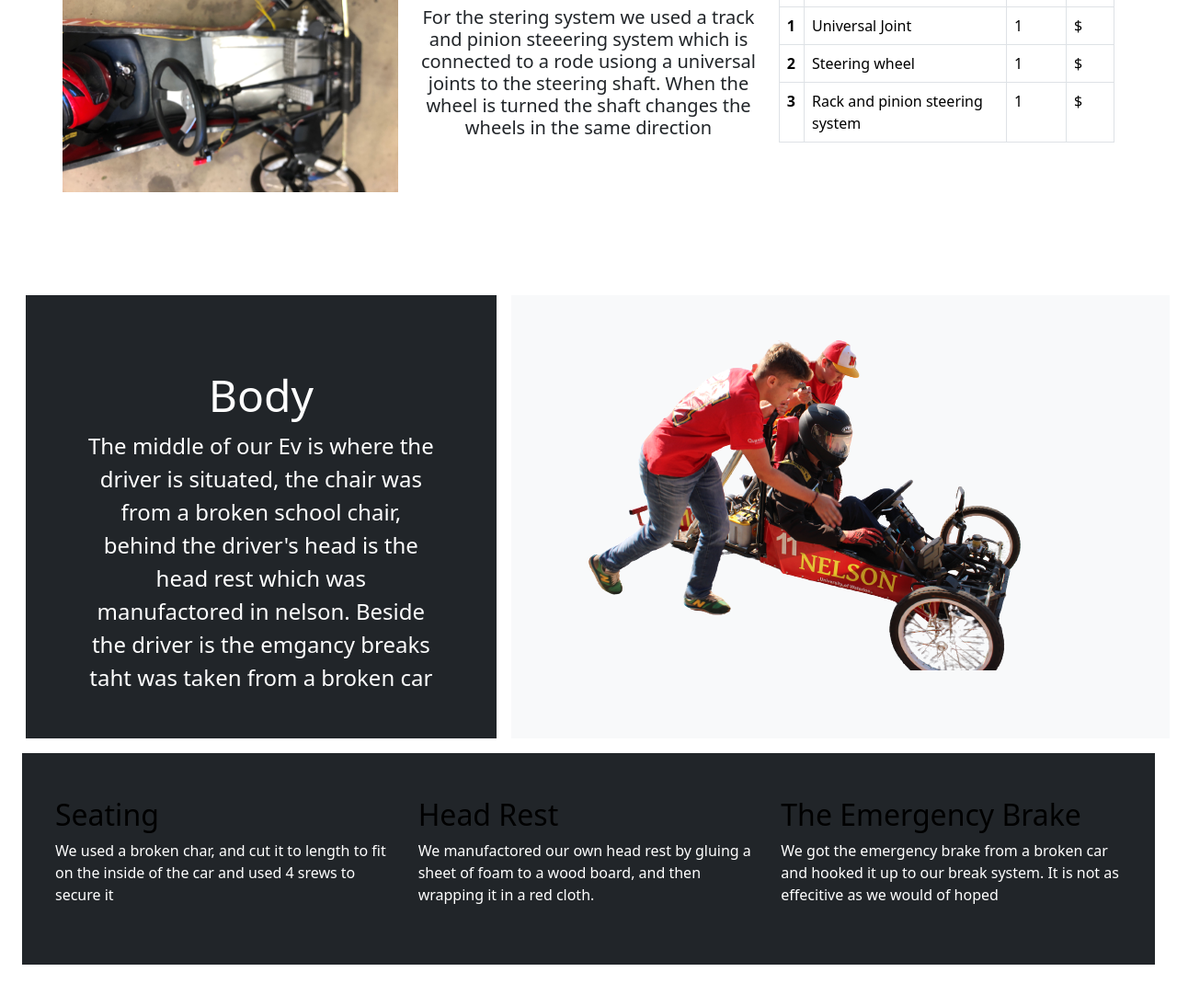
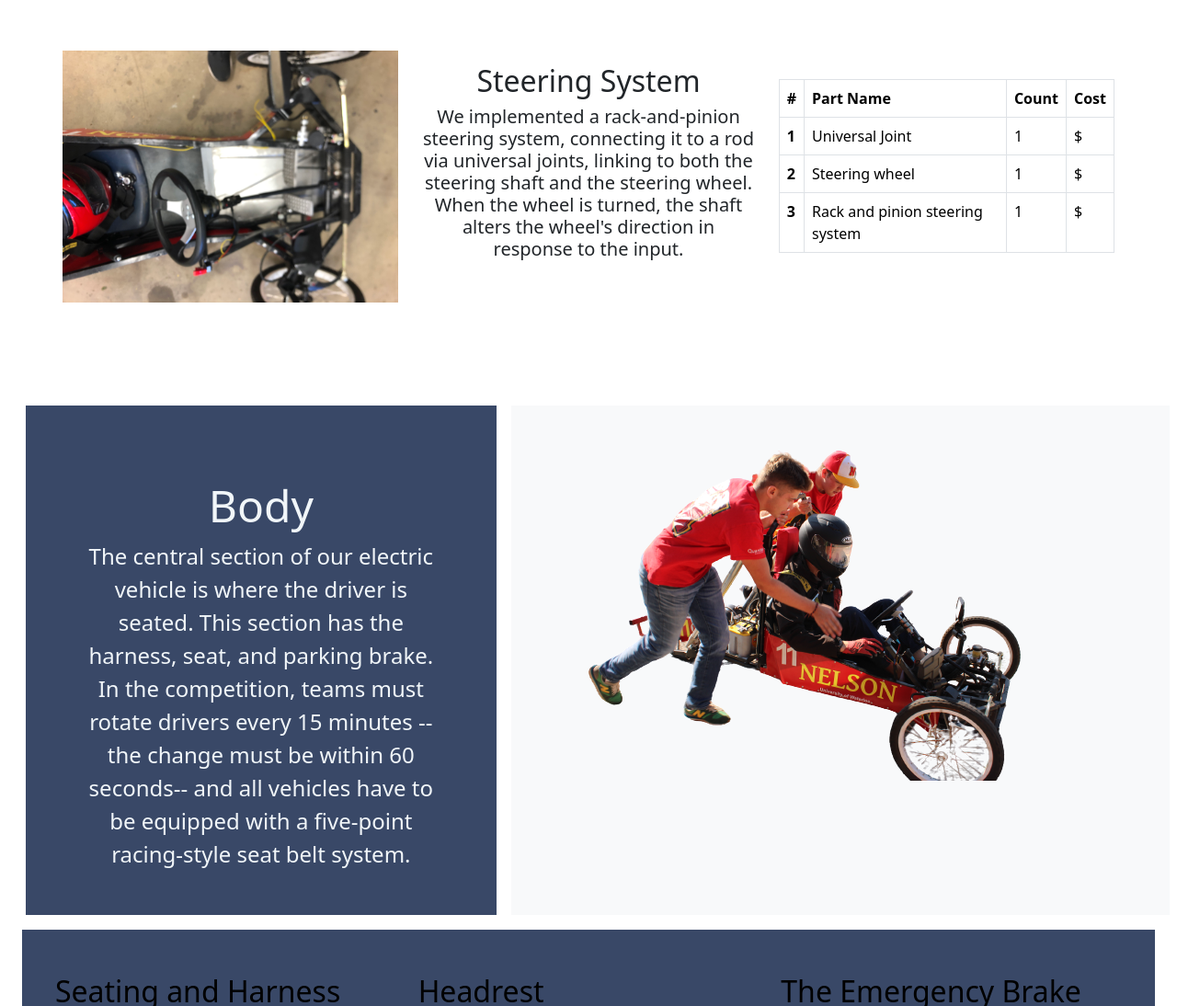
Before and after one commit to ThePathOfLeastResistance/NeslonHighSchoolAutoClub, a Flask app: page /design in a window 1280 px wide. Shown: the part 2064-3158 px from the top of the page at 92% size. Run offline with Flask 3, Linux system fonts and the light colour scheme; some libraries are stand-ins or nearby versions.

Commit message:
everything works - done #1

```diff
--- a/main.py
+++ b/main.py
@@ -21,4 +21,4 @@ def event():
     return render_template("event.html")
 
 if __name__ == "__main__":
-    app.run(debug=False)
+    app.run(debug=True)
--- a/templates/design.html
+++ b/templates/design.html
@@ -11,13 +11,13 @@
         <div class="col-md-6 py-3">
           <div class="h-100 p-5 rounded-3" style="background-color: #394867; color: #F1F6F9;">
             <h2>Our Current Plans</h2>
-            <p>We are planning on modifiying our current car to be faster as all of our problems are fixed, and the main issue of the weight and speed. We are current planning a new section for the backend of the car to imporve effiency.</p>
+            <p>We are currently modifying our current car to be faster by making a new section for the backend of the car to reduce weight and improve efficiency. In addition, we are also designing a new model and reaching out to companies for sponsorships.  </p>
           </div>
         </div>
         <div class="col-md-6 py-3">
           <div class="h-100 p-5 rounded-3" style="background-color: #394867; color: #F1F6F9;">
             <h2>Future Plans </h2>
-            <p>In the future, we plan on having a better suspention -- suspention in the back and front of the vehical. In addtion, we are planning to have a smaller and more compact design that is made with alluimum to be lighter. We will also upgrade our electronic system to a regenerative break system</p>
+            <p>In the future, we will build a newer model, which will have an aluminum frame. This means that the newer model will be much lighter and hence much faster. In addition, the new model will have 4 shock absorbers instead of 2, with suspension in the back and front of the vehicle. Furthermore, it will have a regenerative brake system, allowing us to put energy back into the battery when we break.</p>
           </div>
         </div>
       </div>
@@ -29,7 +29,7 @@
         <div class="p-lg-5 mb-4 bg-body-tertiary rounded-3">
         <div class="container-fluid py-5 text-center">
           <h1 class="display-5 fw-bold">Overview</h1>
-          <p class="fs-4">This is our second year ever competitng in the waterloo Ev Challenge, we are currently modfying our car so it is ligher for this year's compeition. We plan on building a new and faster model for next year. Our Current model is made up of steel square hollow section.</p>
+          <p class="fs-4">This is our second year participating in the Waterloo EV Challenge, we plan on modifying the car to be faster by reducing the weight. By next year's competition, we plan on having our aluminum vehicle done. Our current design includes three sections: the front, housing the steering and brake system, the body where the driver is located, and the rear, containing all the electric vehicle electronics, including the battery and controller. </p>
         </div>
       </div>
       </div>
@@ -43,8 +43,7 @@
           </div>
           <div class="feature col my-auto text-center pt-lg-0 pt-5">
             <h2 >Break System</h2>
-              <h5 >For our Break system, we used a hydratic system. On the left hand side of our car, is the master cylinder which is triggered by rotation system hooked up with the break peddel.
-            The Master clyinder is connected to the 3 hydraulic break callipers, 2 for the front wheel and one for the back wheel, through Brake Flex hoses</h5>
+              <h5 >We used a hydraulic brake system, which features a master cylinder on the left side of the driver connected to 3 hydraulic brake calipers, two for the front wheels and one for the rear wheel, using brake flex hoses. When the driver steps on the break, it turns a rod that pushes on the pins of the master cylinder, which stops the car. </h5>
           </div>
           <div class="feature col container-fluid my-auto pt-lg-0 pt-5">
               <table class="table table-bordered">
@@ -85,7 +84,7 @@
           </div>
           <div class="feature col my-auto text-center pt-lg-0 pt-5">
             <h2 >Steering System</h2>
-              <h5 >For the stering system we used a track and pinion steeering system which is connected to a rode usiong a universal joints to the steering shaft. When the wheel is turned the shaft changes the wheels in the same direction</h5>
+              <h5 >We implemented a rack-and-pinion steering system, connecting it to a rod via universal joints, linking to both the steering shaft and the steering wheel. When the wheel is turned, the shaft alters the wheel's direction in response to the input. </h5>
           </div>
           <div class="feature col container-fluid my-auto pt-3">
               <table class="table table-bordered pt-lg-0 pt-5">
@@ -127,10 +126,10 @@
     <div class="container-fluid">
      <div class="row">
         <div class="position-relative d-md-flex flex-md-equal w-100 my-md-3 ps-md-3">
-            <div class="col-lg-5 text-bg-dark me-md-3 pt-3 pt-md-5 px-md-5 text-center overflow-hidden">
+            <div class="col-lg-5 me-md-3 pt-3 pt-md-5 px-md-5 text-center overflow-hidden" style="background-color: #394867; color: #F1F6F9;">
               <div class="my-3 py-3 px-3">
                 <h2 class="display-5">Body</h2>
-                <p class="fs-4 lead">The middle of our Ev is where the driver is situated, the chair was from a broken school chair, behind the driver's head is the head rest which was manufactored in nelson. Beside the driver is the emgancy breaks taht was taken from a broken car </p>
+                <p class="fs-4 lead">The central section of our electric vehicle is where the driver is seated. This section has the harness, seat, and parking brake. In the competition, teams must rotate drivers every 15 minutes -- the change must be within 60 seconds-- and all vehicles have to be equipped with a five-point racing-style seat belt system.</p>
               </div>
             </div>
             <div class="col-lg-7 fluid-container bg-body-tertiary text-center overflow-hidden">
@@ -140,24 +139,25 @@
             </div>
         </div>
        <div class="fluid-container px-4">
-      <div class="row row-cols-1 row-cols-lg-3 px-4 py-5 text-bg-dark">
+      <div class="row row-cols-1 row-cols-lg-3 px-4 py-5" style="background-color: #394867; color: #F1F6F9;">
         <div class="col d-flex align-items-start">
           <div>
-            <h3 class="fs-2 text-body-emphasis">Seating</h3>
-            <p>We used a broken char, and cut it to length to fit on the inside of the car and used 4 srews to secure it</p>
+            <h3 class="fs-2 text-body-emphasis">Seating and Harness</h3>
+            <p>For our seat, we repurposed a broken chair by cutting it to fit in the electric vehicle and securing it to the vehicle using screws. For our harness, we use a five-point harness.
+</p>
           </div>
         </div>
         <div class="col d-flex align-items-start">
           <div>
-            <h3 class="fs-2 text-body-emphasis">Head Rest</h3>
-            <p>We manufactored our own head rest by gluing a sheet of foam to a wood board, and then wrapping it in a red cloth.</p>
+            <h3 class="fs-2 text-body-emphasis">Headrest</h3>
+            <p>We manufactured our own headrest by gluing a sheet of foam to a wood board and wrapping it in a red cloth.</p>
 
           </div>
         </div>
         <div class="col d-flex align-items-start">
           <div>
             <h3 class="fs-2 text-body-emphasis">The Emergency Brake</h3>
-            <p>We got the emergency brake from a broken car and hooked it up to our break system. It is not as effecitive as we would of hoped</p>
+            <p>We got the emergency brake from a broken car and hooked it up to our break system. However, after the brake is not as effective as we would have hoped.</p>
           </div>
         </div>
       </div>
@@ -175,24 +175,20 @@
         <div class = "row py-5 py-lg-0">
           <div class = "container-fluid">
                   <h3 class="fw-bold mb-0 fs-4 text-body-emphasis">Shock Absorber</h3>
-                  <p>This allows our wheel to be in constant contact with the road, not matter the condition. However this added alot of unnesscary weight</p>
+                  <p>This allows our wheel to be in constant contact with the road, which increases the traction and control. However, this added alot of unnecessary weight, which we plan on changing for our new model by using smaller and lighter shocks.
+</p>
                 </div>
           <div class = "container-fluid">
                   <h3 class="fw-bold mb-0 fs-4 text-body-emphasis">PM DC Motor</h3>
-                  <p>Our motor works with both 12volts and 24 volts. However, the chain connecting the motor to the wheel was not properly tensioned, reuslting it the chain falling off during the compeition. But we fixed it this year.  </p>
+                  <p>Our motor works with both 12 volts and 24 volts. However, the chain connecting the motor to the wheel was not properly tensioned, resulting in the chain falling off during the competition. However, we were able to attach a chain tensioner to the chain guard, fixing the issue.</p>
                 </div>
 
           <div class = "container-fluid">
                   <h3 class="fw-bold mb-0 fs-4 text-body-emphasis">Battery</h3>
-                  <p>The battery are YELLOWTOP® D34/78 - 120Amps, which is required for the compeition</p>
+                  <p>The batteries that we used are YELLOWTOP® D34/78 - 120Amps, which is required for the compeition</p>
                 </div>
-          <div class = "container-fluid">
-                  <h3 class="fw-bold mb-0 fs-4 text-body-emphasis">Wiring</h3>
-                  <p>The wire that we used for most of the electrical connects are 2 gauge wire, which we crimped outselfs.</p>
-                </div>
-          </div>
         </div>
-
+</div>
       <div class = "col-lg-6">
         <div class = "row pb-md-5">
           <div class = "col-lg-6">
@@ -201,11 +197,11 @@
           <div class = "col-lg-6 my-auto py-5 py-lg-0">
               <div class = "container-fluid">
                   <h3 class="fw-bold mb-0 fs-4 text-body-emphasis">Wiring</h3>
-                  <p>The wire that we used for most of the electrical connects are 2 gauge wire, which we crimped ourselfs.</p>
+                  <p>The wire that we used for most of the electrical connects is a 2 gauge wire, which we crimped ourselves.</p>
                 </div>
             <div class = "container-fluid">
                   <h3 class="fw-bold mb-0 fs-4 text-body-emphasis">Master Switch</h3>
-                  <p>When we turn on the vehice, we first have to turn on the master battery disconnect switch, and only then can the driver turn on the car</p>
+                  <p>When we turn on the vehicle, we first have to turn on the master battery disconnect switch, and only then can the driver turn on the car.</p>
                 </div>
               </div>
             </div>
@@ -216,8 +212,8 @@
           <div class = "col-lg-6 my-auto">
               <div class = "container-fluid py-5 py-lg-0">
                   <h3 class="fw-bold mb-0 fs-4 text-body-emphasis">Controller</h3>
-                  <p>For our controller, we were using the KDS – Mini Brushed DC Series/PM Motor Controller, which worked with both 12v and 24 volts. This contoller does not support regenerative break system, which is why are buying a new controller</p>
-                </div>
+                  <p>For our controller, we were using the KDS – Mini Brushed DC Series/PM Motor Controller, which worked with both 12v and 24 volts. This controller does not support a regenerative brake system, which is why we are buying a new controller.</p>
+              </div>
           </div>
         </div>
           </div>
```
Also changed, not shown: templates/event.html (+14 -10 lines), templates/index.html (+9 -8 lines), static/assets/images/Dot-points-1.png (deleted), static/assets/images/Screenshot 2023-10-24 165843.png (added), static/assets/images/download.jpg (deleted), static/assets/images/flat-tire-svgrepo-com.svg (deleted), 1 other file.
